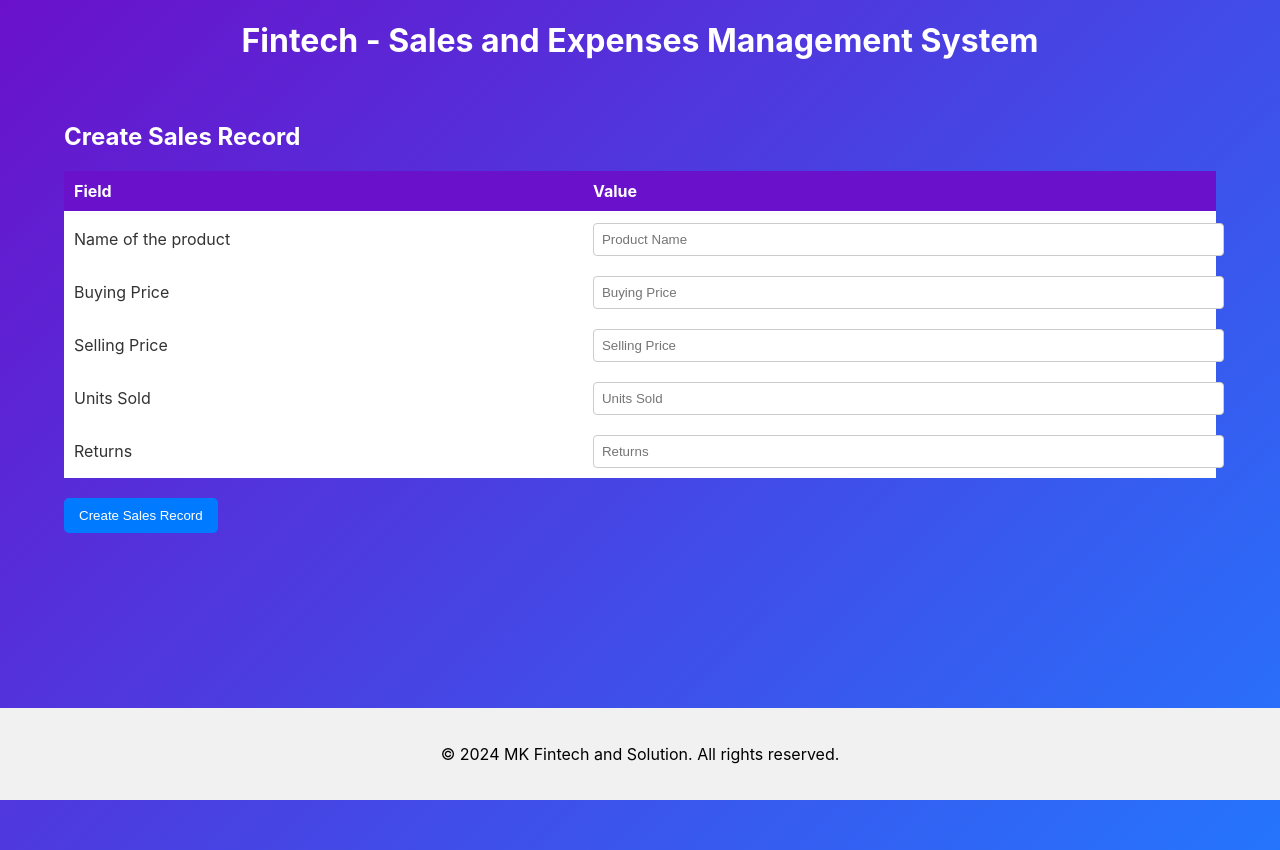
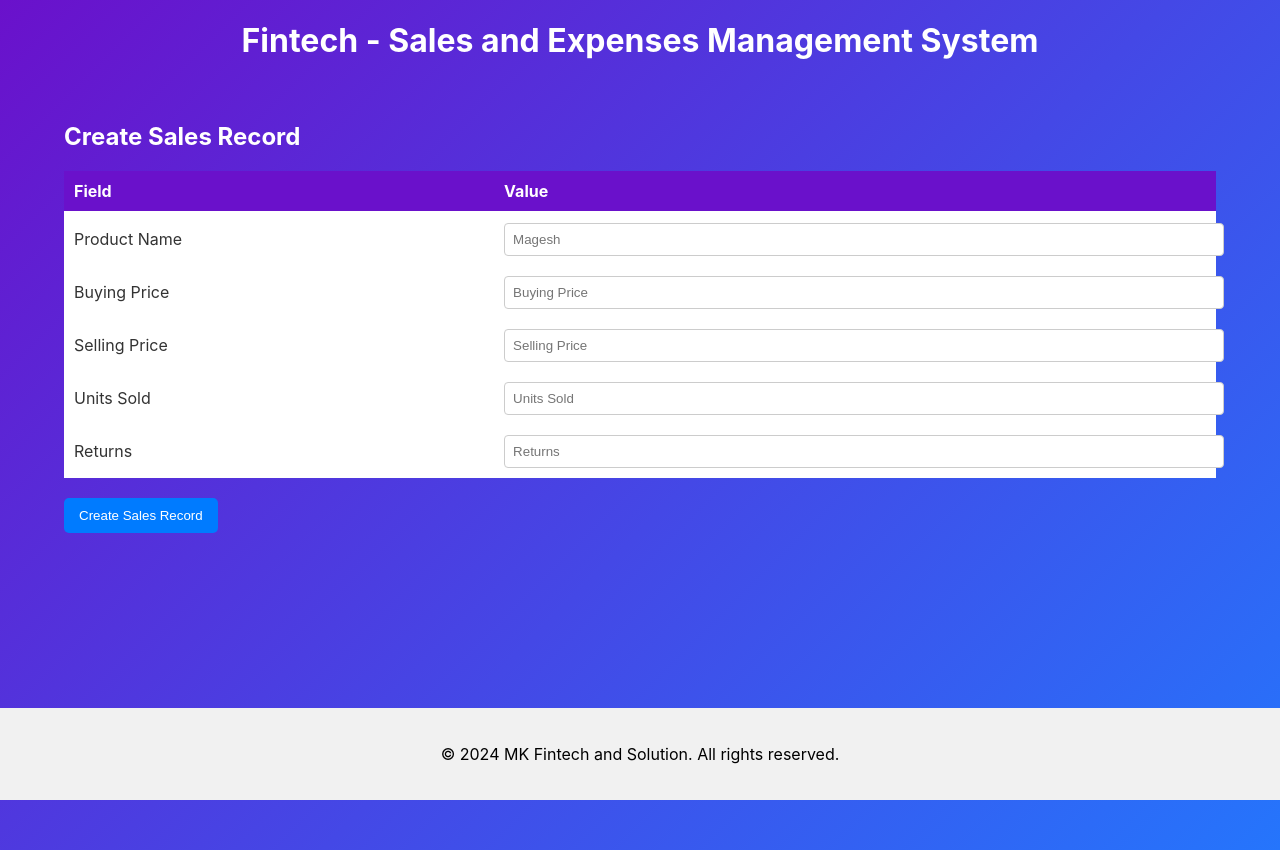
Before and after one commit to MageshwaranKCloudEngineer/Fintrack, a React (Create React App) app in the folder frontend/frontend/: page /create-sales in a window 1280 px wide. Built offline with nearby package versions, Linux system fonts and the light colour scheme; sample sign-in values are in the browser's storage.

Commit message:
Update CreateSales.js

```diff
--- a/frontend/frontend/src/components/Sales/CreateSales.js
+++ b/frontend/frontend/src/components/Sales/CreateSales.js
@@ -60,11 +60,11 @@ const CreateSales = () => {
           </thead>
           <tbody>
             <tr>
-              <td style={tableDataStyle}>Name of the product</td>
+              <td style={tableDataStyle}>Product Name</td>
               <td style={tableDataStyle}>
                 <input
                   type="text"
-                  placeholder="Product Name"
+                  placeholder="Magesh"
                   value={productName}
                   onChange={(e) => setProductName(e.target.value)}
                   required
```
